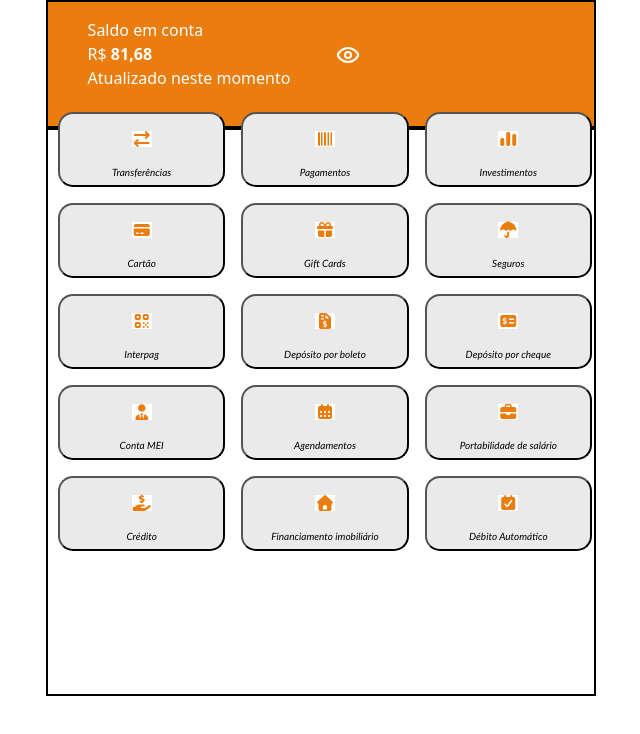
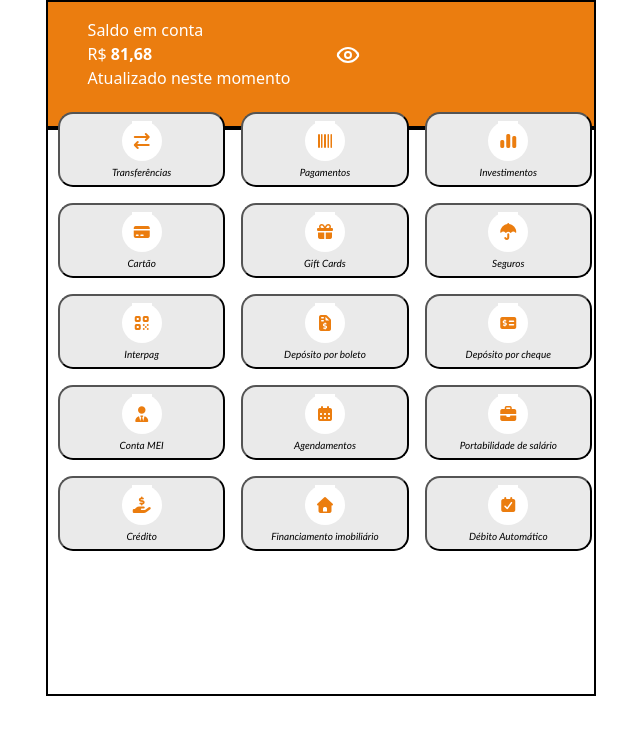
Before and after one commit to ThalesBorba/BankMenu, a plain HTML site: page index.html in a window 1280 px wide. Shown: the top 734 px of the page, without its empty margins (319-959 px from the left). Drawn offline with nearby package versions, Linux system fonts and the light colour scheme.

Commit message:
Icons background

```diff
--- a/index.html
+++ b/index.html
@@ -34,72 +34,93 @@
         <div class="row gy-3 gx-3">
             <div class="col-4">
                 <button class="square" aria-label="Esse é o botão para acessar as Transferências" tabindex="0">
+                    <div class="circle">
                     <i class="fa-solid fa-arrow-right-arrow-left button-img" aria-hidden="true"></i>
+                </div>
                     <i class="text">Transferências</i>
                 </button>
             </div>
             <div class="col-4">
                 <button class="square" aria-label="Esse é o botão para acessar os Pagamentos" tabindex="0">
+                    <div class="circle">
                     <i class="fa-solid fa-barcode button-img" aria-hidden="true"></i>
+                </div>
                     <i class="text">Pagamentos</i>
                 </button>
             </div>
             <div class="col-4">
                 <button class="square" aria-label="Esse é o botão para acessar os Investimentos" tabindex="0">
+                    <div class="circle">
                     <i class="fa-solid fa-chart-simple button-img" aria-hidden="true"></i>
+                </div>
                     <i class="text">Investimentos</i>
                 </button>
             </div>
 
             <div class="col-4">
                 <button class="square" aria-label="Esse é o botão para acessar o Cartão" tabindex="0">
+                    <div class="circle">
                     <i class="fa-solid fa-credit-card button-img" aria-hidden="true"></i>
+                </div>
                     <i class="text">Cartão</i>
                 </button>
             </div>
             <div class="col-4">
                 <button class="square" aria-label="Esse é o botão para acessar os Gift Cards" tabindex="0">
-                    <i class="fa-solid fa-gift button-img" aria-hidden="true"></i>
-                    <i class="text">Gift Cards</i>
+                    <div class="circle">
+                        <i class="fa-solid fa-gift button-img" aria-hidden="true"></i>
+                    </div>
+                        <i class="text">Gift Cards</i>
                 </button>
             </div>
             <div class="col-4">
                 <button class="square" aria-label="Esse é o botão para acessar os Seguros" tabindex="0">
+                    <div class="circle">
                     <i class="fa-solid fa-umbrella button-img" aria-hidden="true"></i>
+                </div>
                     <i class="text">Seguros</i>
                 </button>
             </div>
 
             <div class="col-4">
                 <button class="square" aria-label="Esse é o botão para acessar o Interpag" tabindex="0">
+                    <div class="circle">
                     <i class="fa-solid fa-qrcode button-img" aria-hidden="true"></i>
+                </div>
                     <i class="text">Interpag</i>
                 </button>
             </div>
             <div class="col-4">
                 <button class="square" aria-label="Esse é o botão para acessar o Depósito por boleto" tabindex="0">
+                    <div class="circle">
                     <i class="fa-solid fa-file-invoice-dollar button-img" aria-hidden="true"></i>
+                </div>
                     <i class="text">Depósito por boleto</i>
                 </button>
             </div>
             <div class="col-4">
                 <button class="square" aria-label="Esse é o botão para acessar o Depósito por cheque" tabindex="0">
+                    <div class="circle">
                     <i class="fa-solid fa-money-check-dollar button-img" aria-hidden="true"></i>
+                </div>
                     <i class="text">Depósito por cheque</i>
-
                 </button>
             </div>
 
             <div class="col-4">
                 <button class="square" aria-label="Esse é o botão para acessar a conta MEI" tabindex="0">
+                    <div class="circle">
                     <i class="fa-solid fa-user-tie button-img" aria-hidden="true"></i>
+                </div>
                     <i class="text">Conta MEI</i>
 
                 </button>
             </div>
             <div class="col-4">
                 <button class="square" aria-label="Esse é o botão para acessar os Agendamentos" tabindex="0">
+                    <div class="circle">
                     <i class="fa-solid fa-calendar-days button-img" aria-hidden="true"></i>
+                </div>
                     <i class="text">Agendamentos</i>
 
                 </button>
@@ -107,14 +128,18 @@
             <div class="col-4">
                 <button class="square" aria-label="Esse é o botão para acessar a Portabilidade de salário"
                     tabindex="0">
+                    <div class="circle">
                     <i class="fa-solid fa-briefcase button-img" aria-hidden="true"></i>
+                </div>
                     <i class="text">Portabilidade de salário</i>
 
                 </button>
             </div>
             <div class="col-4">
                 <button class="square" aria-label="Esse é o botão para acessar as opções de Crédito" tabindex="0">
+                    <div class="circle">
                     <i class="fa-solid fa-hand-holding-dollar button-img" aria-hidden="true"></i>
+                </div>
                     <i class="text">Crédito</i>
 
                 </button>
@@ -122,16 +147,20 @@
             <div class="col-4">
                 <button class="square" aria-label="Esse é o botão para acessar as opções de Financiamento imobiliário"
                     tabindex="0">
-
+                    <div class="circle">
                     <i class="fa-solid fa-house button-img" aria-hidden="true"></i>
-
+                </div>
                     <i class="text">Financiamento imobiliário</i>
 
                 </button>
             </div>
             <div class="col-4">
                 <button class="square" aria-label="Esse é o botão para acessar o Débito Automático" tabindex="0">
-                    <i class="fa-solid fa-calendar-check button-img" aria-hidden="true"></i>
+
+                    <div class="circle">
+                        <i class="fa-solid fa-calendar-check button-img" aria-hidden="true"></i>
+                    </div>
+
                     <i class="text">Débito Automático</i>
 
                 </button>
--- a/scripts.js
+++ b/scripts.js
@@ -6,3 +6,13 @@ function hideBalance() {
         balance.style.display = "none";
       }
 }
+
+function adaptButton() {
+  var buttons = document.getElementsByClassName("square")
+
+  buttons.forEach(button => {
+    button.style.height = button.style.width
+  });
+}
+
+window.onresize = adaptButton
--- a/styles.css
+++ b/styles.css
@@ -112,6 +112,14 @@
 
 .button-img {
     color: rgb(235, 125, 15);
-    margin-top: 1rem;
+    padding-top: 0.75rem;
     background-color: white;
 }
+
+.circle {
+    margin-top: 0.4rem;
+    background-color: white;
+    width: 2.5rem;
+    height: 2.5rem;
+    border-radius: 50%;
+}
```
